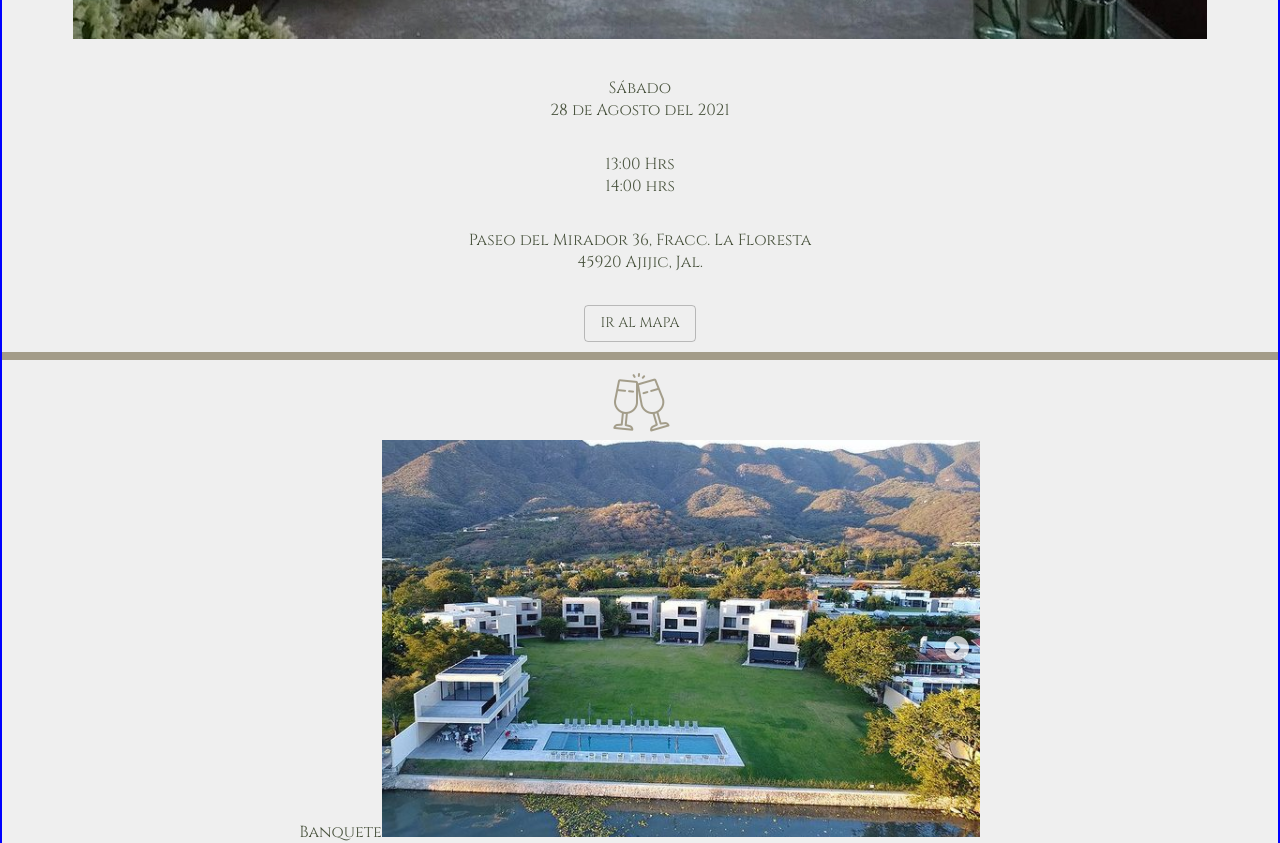
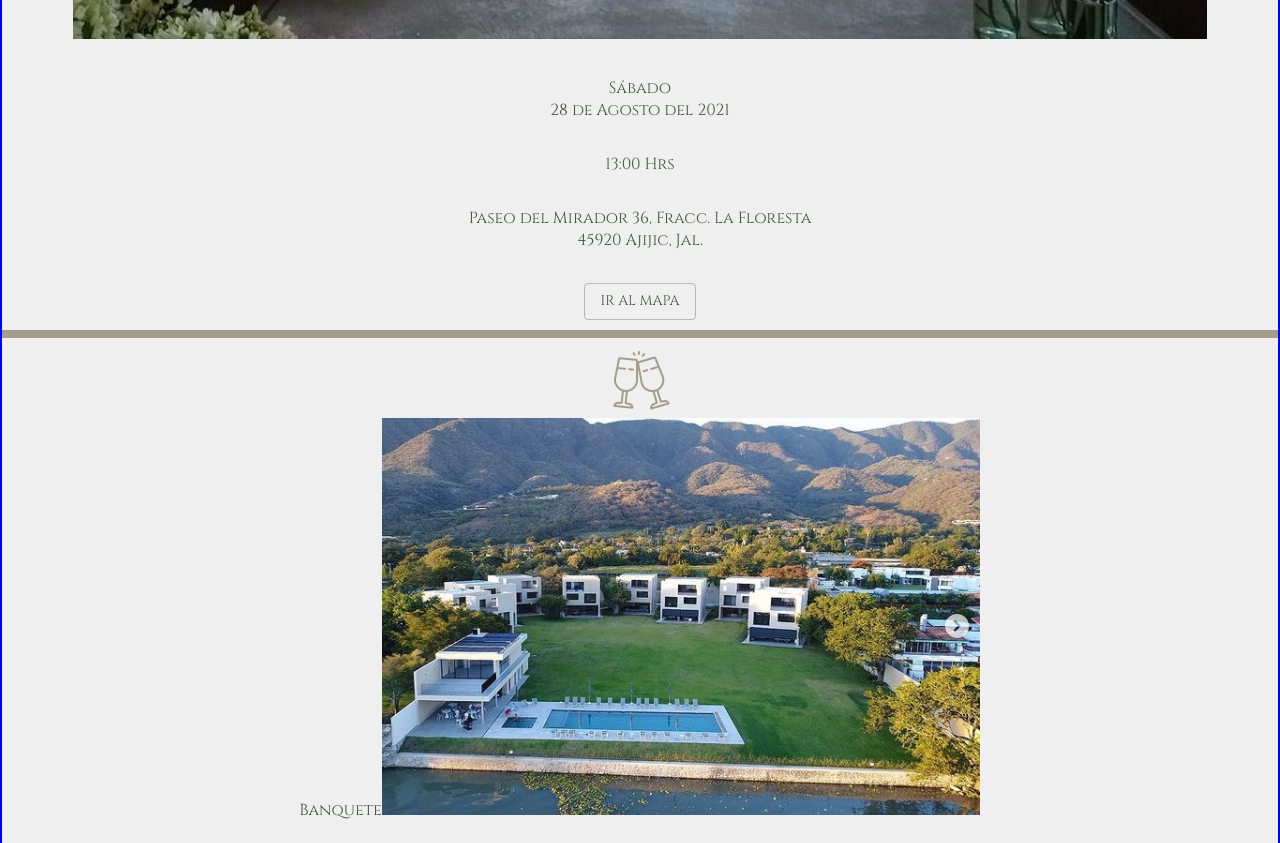
Before and after one commit to DeusXMaquina/reginasWeddingWebsite, a React (Create React App) app in the folder MobileFront/wedding-mobile/: page / in a window 1280 px wide. Shown: the part 2220-3063 px from the top of the page. Built offline with nearby package versions, Linux system fonts and the light colour scheme.

Commit message:
simple changes

```diff
--- a/MobileFront/wedding-mobile/src/Components/Drawer/drawer.tsx
+++ b/MobileFront/wedding-mobile/src/Components/Drawer/drawer.tsx
@@ -1,8 +1,7 @@
 import React, { useState } from 'react'
-import { Drawer as MUIDrawer, List, ListItem, ListItemText, Button, makeStyles, Theme, Typography } from '@material-ui/core'
+import { Drawer as MUIDrawer, List, ListItem, ListItemText, Button, makeStyles, Theme} from '@material-ui/core'
 import MenuIcon from '@material-ui/icons/Menu'
 import './drawer.css'
-import zIndex from '@material-ui/core/styles/zIndex';
 
 const useStyles = makeStyles((theme:Theme) =>({
   list: {
@@ -41,7 +40,8 @@ const Drawer = () => {
       case 'Home':
         return ;
       case 'Ceremonia':
-        return document.getElementById('Ceremonia')?.scrollIntoView({behavior:'smooth'});;
+        document.getElementById('Ceremonia')?.scrollIntoView({behavior:'smooth'})
+        return handleDrawerClose();
       case 'Recepcion':
         return document.getElementById('Banquete')?.scrollIntoView({behavior:'smooth'});
       case 'Hospedaje':
--- a/MobileFront/wedding-mobile/src/Components/DressCode/dresscode.tsx
+++ b/MobileFront/wedding-mobile/src/Components/DressCode/dresscode.tsx
@@ -32,13 +32,14 @@ export default function Dresscode () {
 
                 <Grid container spacing={1} direction='row' justify='center'>
                     <Grid item xs={5}>
-                        <img src={women} alt='womendresscode' className={classes.dressImg}></img>
+                       <Typography>Midi o Largo</Typography> <img src={women} alt='womendresscode' className={classes.dressImg}></img>
                         <br/>
                     </Grid>
                     <Grid item xs={2}>
                     <Typography>Formal</Typography>
                     </Grid>
                     <Grid item xs={5}>
+                    <Typography>Traje</Typography>
                         <img src={men} alt='mendresscode'></img>
                     </Grid>
 
--- a/MobileFront/wedding-mobile/src/Components/LocationCard/locationCard.tsx
+++ b/MobileFront/wedding-mobile/src/Components/LocationCard/locationCard.tsx
@@ -62,8 +62,7 @@ export default function LocationCard (props: IlocationCard) {
         {props.date.date}
       </Grid>
       <Grid item xs={11}>
-        {props.eventDuration.start}<br/>
-        {props.eventDuration.ends}
+        {props.eventDuration.start}
       </Grid>
       <Grid item xs={11}>
         {props.location.address} <br/>
```
Also changed, not shown: MobileFront/wedding-mobile/src/Database/MasterQuery.txt.
